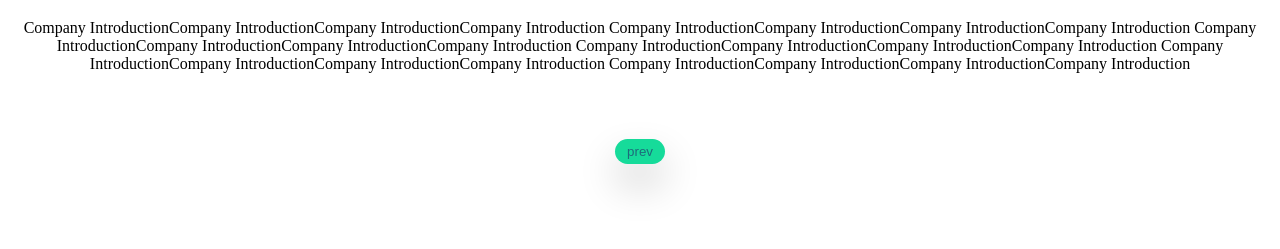
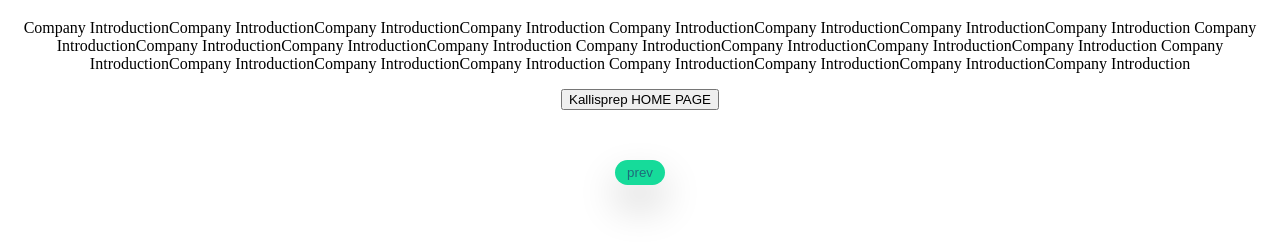
Before and after one commit to JJyun00/4AllTest, a website: page 프로젝트/CI.html in a window 1280 px wide. Shown: the part 61-310 px from the top of the page. Drawn offline with Linux system fonts and the light colour scheme.

Commit message:
Update CI.html
회사홈페이지버튼추가

```diff
--- a/프로젝트/CI.html
+++ b/프로젝트/CI.html
@@ -20,8 +20,9 @@
             Company IntroductionCompany IntroductionCompany IntroductionCompany Introduction
             Company IntroductionCompany IntroductionCompany IntroductionCompany Introduction
         </p>
-    </div>
-    <div>
+
+        <button class="KHP" onclick="location.href='https://www.kallisedu.com/'">Kallisprep HOME PAGE</button>
+        <br>
         <button class="btn4" onclick="location.href='GETest.html'">prev</button>
     </div>
 
```
